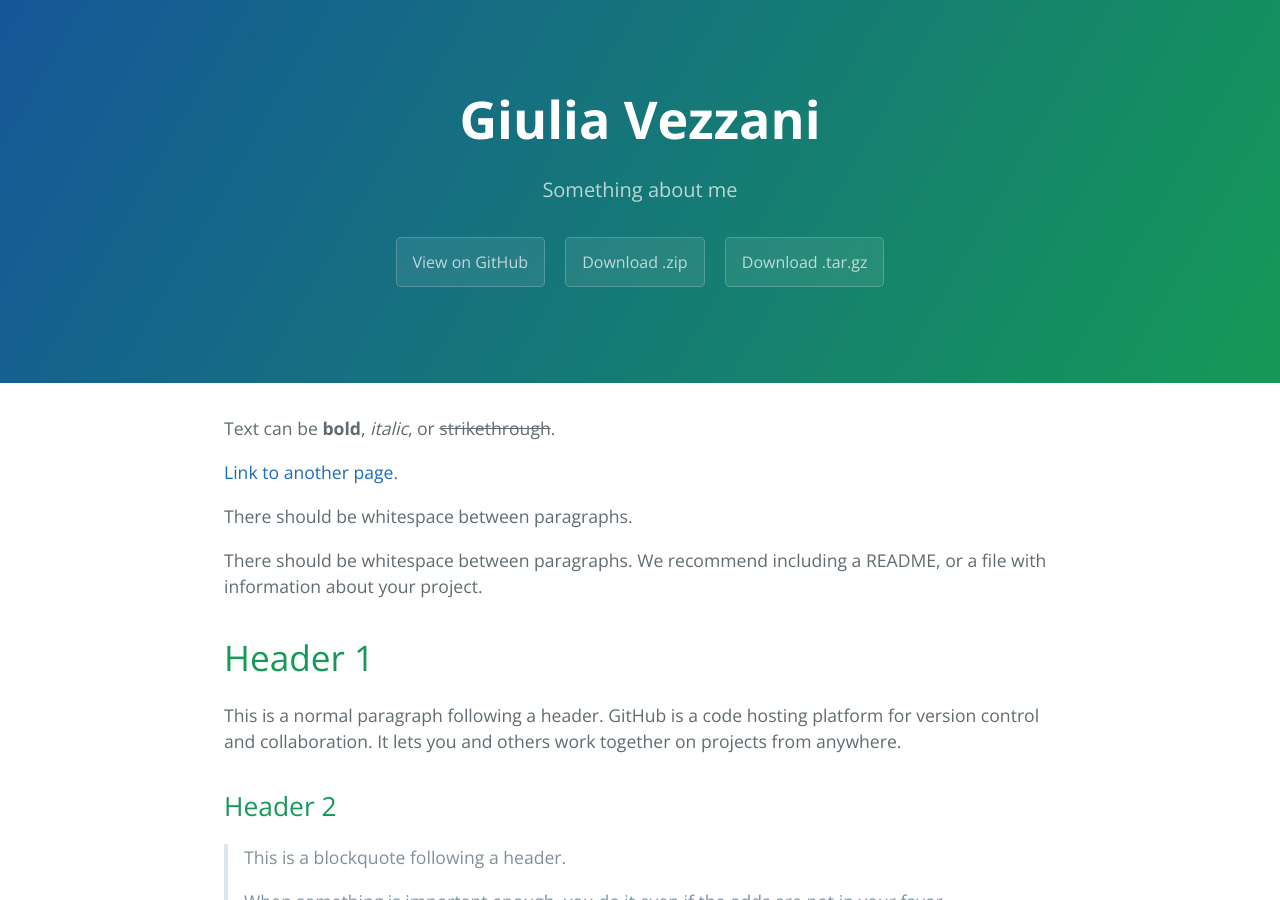
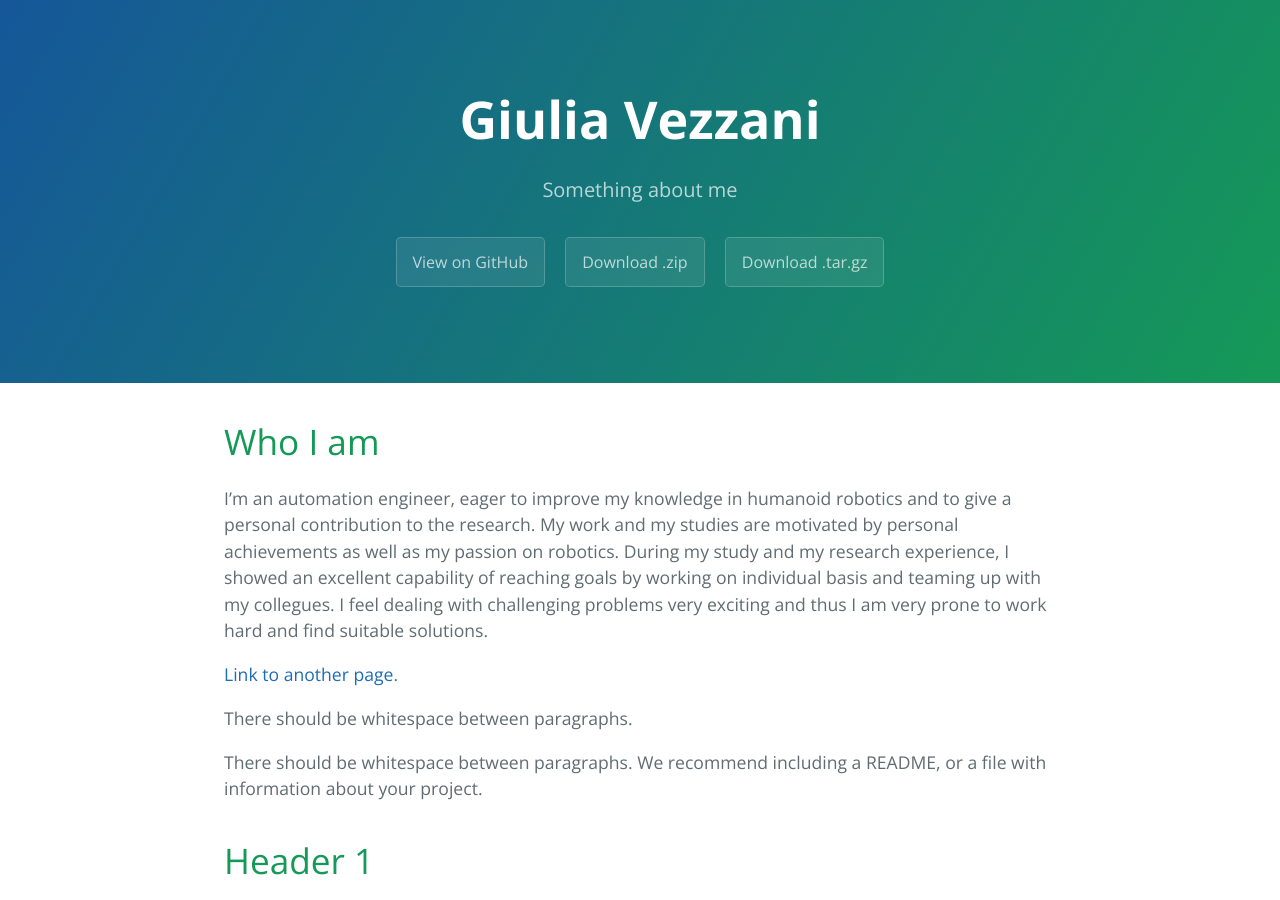
Before and after one commit to giuliavezzani/giuliavezzani_old.github.io, a Jekyll site: the page built from index.md, in a window 1280 px wide and 900 px high. Built offline with Jekyll 4.4.1, drawn with Linux system fonts in a browser that asks for light colours; our own code applies the rules of GitHub Pages for plain Markdown files.

Commit message:
Update index.md

```diff
--- a/index.md
+++ b/index.md
@@ -2,7 +2,13 @@
 layout: default
 ---
 
-Text can be **bold**, _italic_, or ~~strikethrough~~.
+# Who I am
+
+I’m an automation engineer, eager to improve my knowledge in humanoid robotics and to give a personal
+contribution to the research. My work and my studies are motivated by personal achievements as well as
+my passion on robotics. During my study and my research experience, I showed an excellent capability
+of reaching goals by working on individual basis and teaming up with my collegues. I feel dealing with
+challenging problems very exciting and thus I am very prone to work hard and find suitable solutions.
 
 [Link to another page](another-page).
 
```
